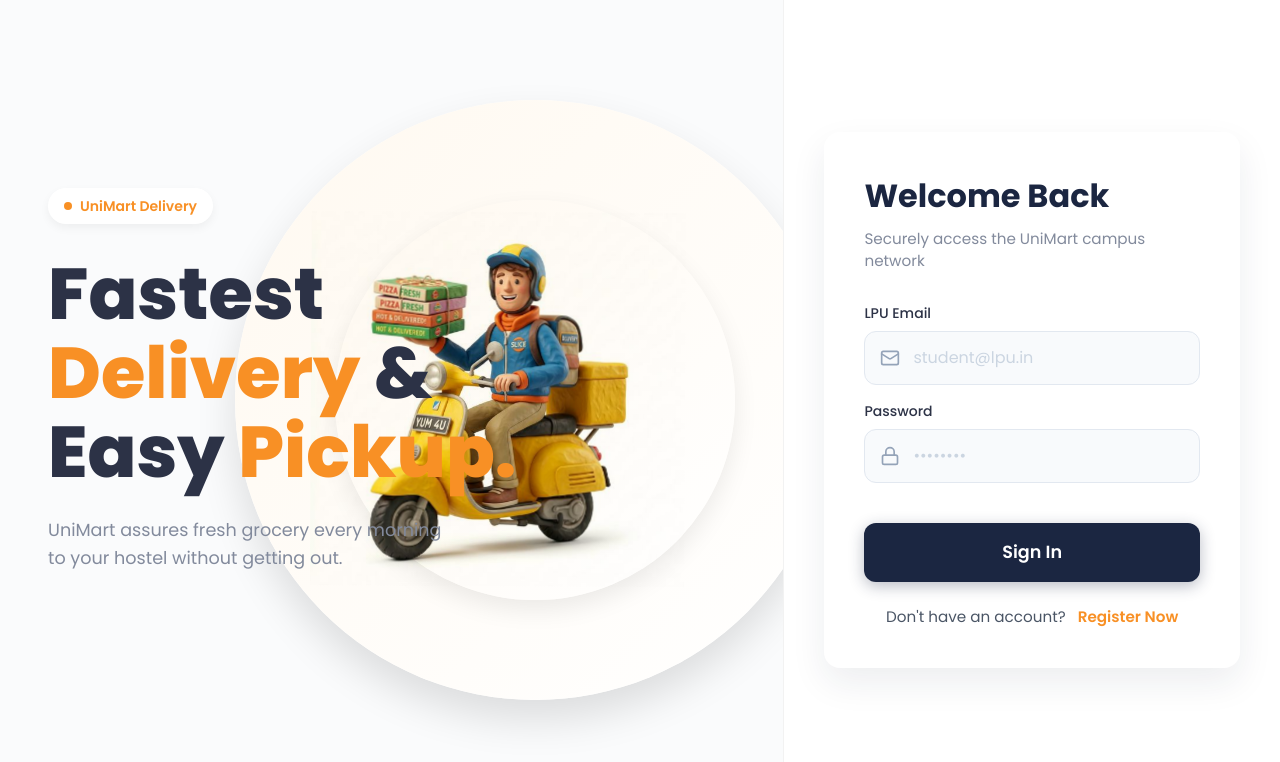
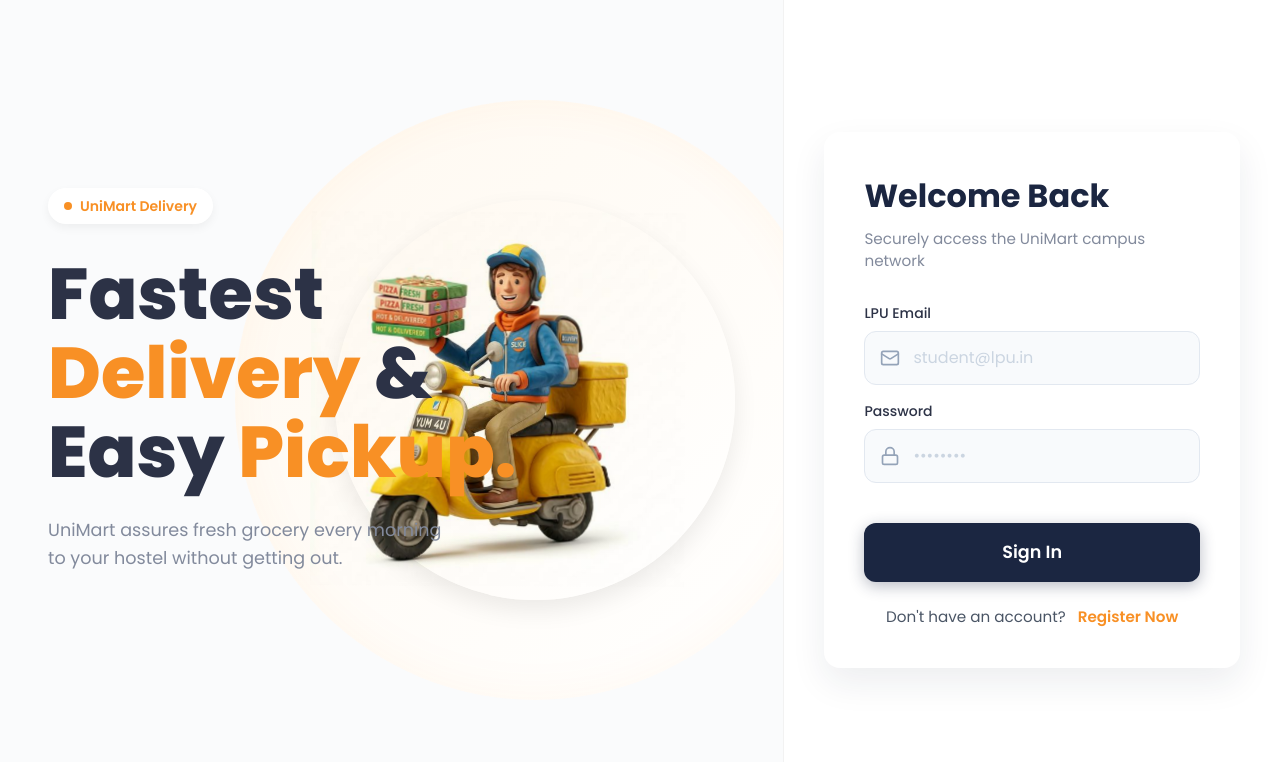
Before and after one commit to hemeshhere/UniMart, a React (Vite) app in the folder unimart-frontend/: page /login in a window 1280 px wide. Shown: the top 762 px of the page. Built offline with nearby package versions, Linux system fonts and the light colour scheme; no server answers.

Commit message:
Minor improvements in frontend code

```diff
--- a/unimart-frontend/src/pages/AuthPage.jsx
+++ b/unimart-frontend/src/pages/AuthPage.jsx
@@ -118,7 +118,7 @@
 
           {/* Floating Image Wrapper */}
           <div className="relative md:absolute right-0 top-0 md:-right-[20%] md:top-[10%] lg:-right-[5%] lg:top-[10%] w-full h-75 md:w-[60%] md:h-[80%] mt-7.5 md:mt-0 opacity-100 md:opacity-30 lg:opacity-100 z-1">
-             <div className="hidden md:block absolute -right-25 top-1/2 -translate-y-1/2 w-150 h-150 rounded-full z-1 shadow-[inset_0_0_50px_rgba(248,144,37,0.05)] shadow-lg bg-linear-to-br from-[#fff9f0] to-[#fff]"></div>
+             <div className="hidden md:block absolute -right-25 top-1/2 -translate-y-1/2 w-150 h-150 rounded-full z-1 bg-linear-to-br from-[#fff9f0] to-[#fff] shadow-[inset_0_0_50px_rgba(248,144,37,0.05)]"></div>
              <div className="hidden md:block absolute right-0 top-1/2 -translate-y-1/2 w-100 h-100 rounded-full z-2 shadow-md bg-linear-to-br from-[#fff9f0] to-[#fff]"></div>
              <img src="/delivery.png" alt="Delivery Scooter" className="relative right-auto top-auto md:absolute md:right-12.5 md:top-[10%] h-full w-auto block mx-auto md:h-[80%] md:object-contain z-3 mix-blend-multiply animate-float" />
           </div>
```
